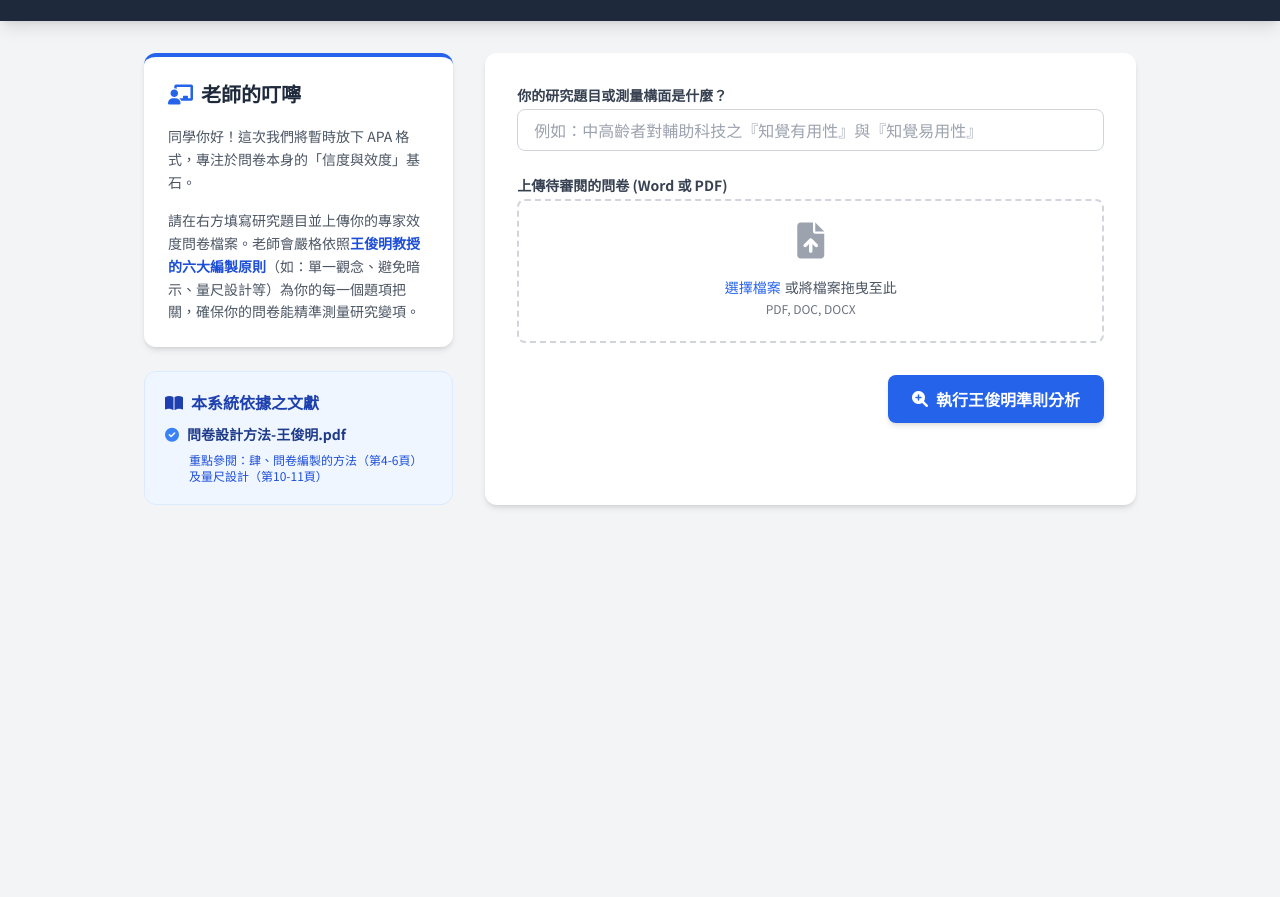
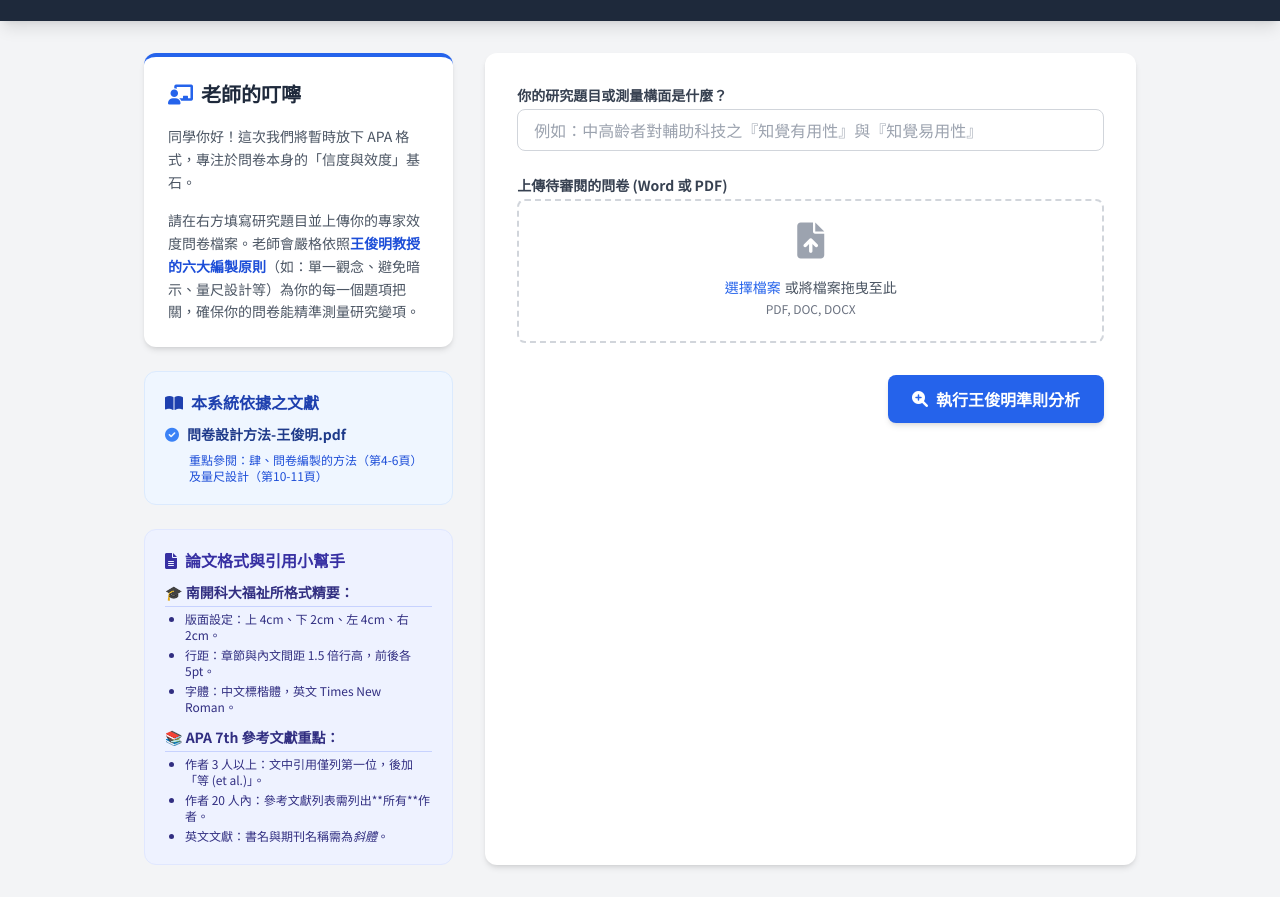
Before and after one commit to david594david-netizen/EXPERT, a plain HTML site: page index.html in a window 1280 px wide. Shown: the part 83-980 px from the top of the page. Before the commit the page ends 800 px from the top, so only its background shows below. Drawn offline with nearby package versions, Linux system fonts and the light colour scheme; a script that the page names is missing.

Commit message:
Add formatting guidelines and reference tips section

```diff
--- a/index.html
+++ b/index.html
@@ -83,6 +83,28 @@
                     <li class="flex items-start"><i class="fas fa-check-circle mt-1 mr-2 text-blue-500"></i><span class="font-semibold">問卷設計方法-王俊明.pdf</span></li>
                     <li class="flex items-start text-xs text-blue-700 ml-6">重點參閱：肆、問卷編製的方法（第4-6頁）及量尺設計（第10-11頁）</li>
                 </ul>
+            </div>
+
+            <div class="bg-indigo-50 rounded-xl p-5 border border-indigo-100 mt-6">
+                <h3 class="text-md font-bold text-indigo-800 mb-2"><i class="fas fa-file-alt mr-2"></i>論文格式與引用小幫手</h3>
+                <div class="space-y-3 text-sm text-indigo-900">
+                    <div>
+                        <p class="font-semibold border-b border-indigo-200 pb-1 mb-1">🎓 南開科大福祉所格式精要：</p>
+                        <ul class="list-disc ml-5 space-y-1 text-xs">
+                            <li>版面設定：上 4cm、下 2cm、左 4cm、右 2cm。</li>
+                            <li>行距：章節與內文間距 1.5 倍行高，前後各 5pt。</li>
+                            <li>字體：中文標楷體，英文 Times New Roman。</li>
+                        </ul>
+                    </div>
+                    <div>
+                        <p class="font-semibold border-b border-indigo-200 pb-1 mb-1">📚 APA 7th 參考文獻重點：</p>
+                        <ul class="list-disc ml-5 space-y-1 text-xs">
+                            <li>作者 3 人以上：文中引用僅列第一位，後加「等 (et al.)」。</li>
+                            <li>作者 20 人內：參考文獻列表需列出**所有**作者。</li>
+                            <li>英文文獻：書名與期刊名稱需為<span class="italic">斜體</span>。</li>
+                        </ul>
+                    </div>
+                </div>
             </div>
         </div>
 
```
Lines whose indentation alone changed are shown as unchanged.
